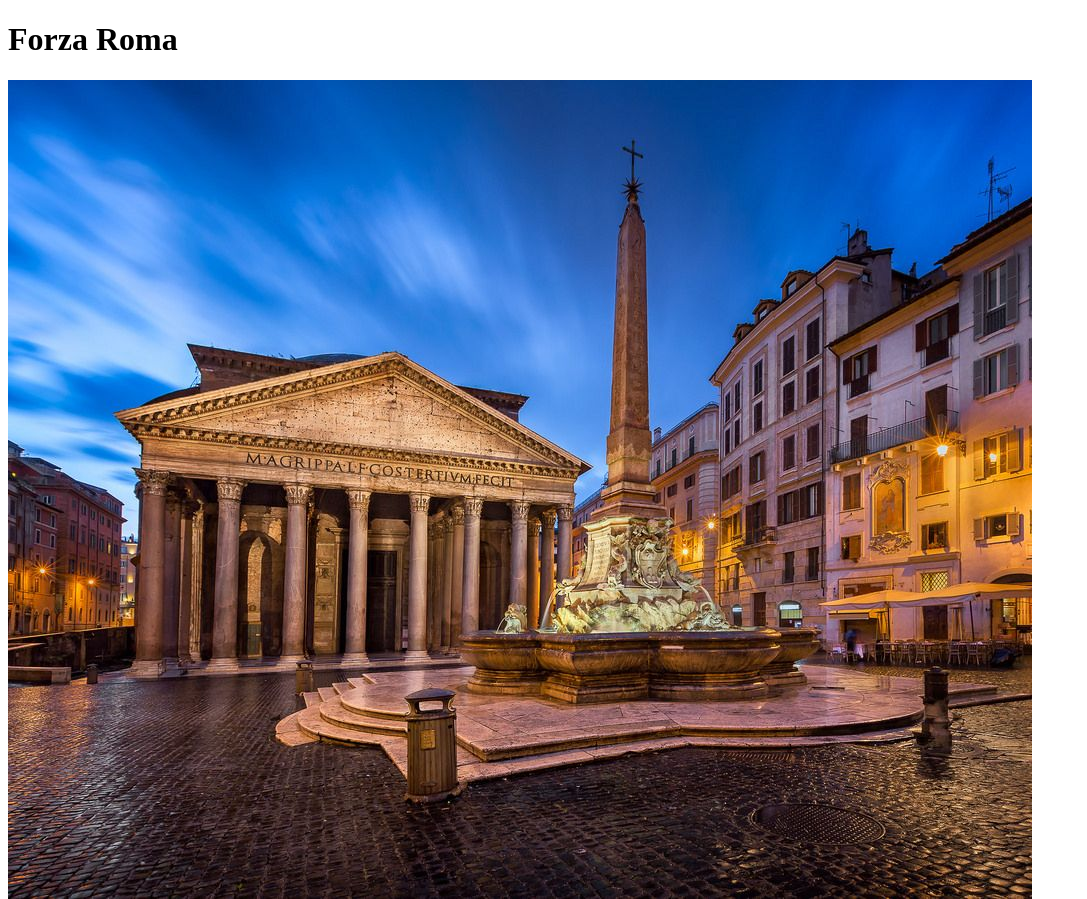
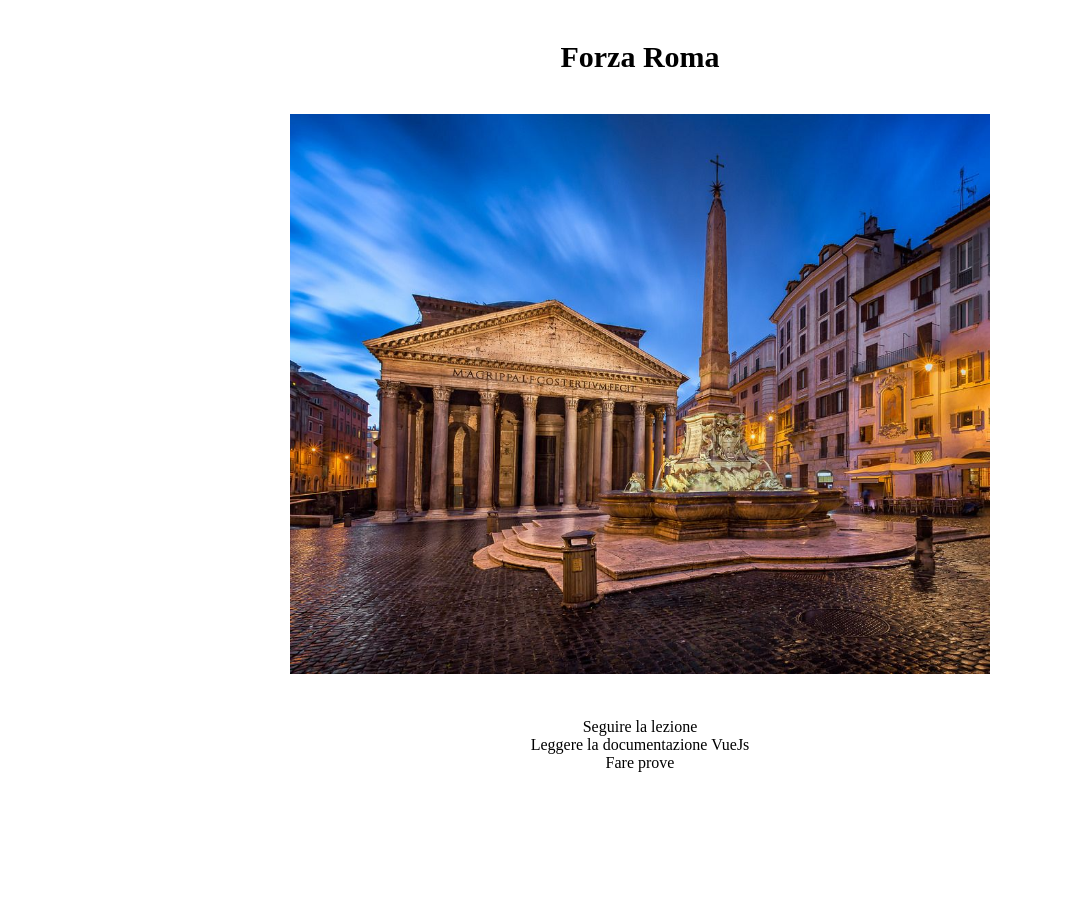
Before and after one commit to gianluca-forgia95/vue-hello, a plain HTML site: page index.html in a window 1280 px wide. Shown: the top 899 px of the page, without its empty margins (0-1087 px from the left). After the commit the page ends 812 px from the top, so only its background shows below. Drawn offline with nearby package versions, Linux system fonts and the light colour scheme.

Commit message:
aggiunto css

```diff
--- a/index.html
+++ b/index.html
@@ -6,6 +6,8 @@
     <!-- VueJs -->
     <script src="https://cdn.jsdelivr.net/npm/vue@2/dist/vue.js"></script>
     <!-- /VueJs -->
+    <!-- CSS -->
+    <link rel="stylesheet" href="style.css">
     <title>Vue Hello</title>
   </head>
   <body>
@@ -15,7 +17,7 @@
 
       <img v-bind:src="img" @click='changeImg' alt="Pantheon">
 
-       <ul>
+       <ul class="todo-list">
          <li v-for="element in list">
            {{ element }}
          </li>
--- a/js/script.js
+++ b/js/script.js
@@ -17,7 +17,7 @@ data: {
      changeImg: function () {
        if (this.img == 'img/pantheon.jpg' ) {
          return this.img = 'img/foto5.jpg';
-       } else {
+       } else  {
          return this.img == 'img/pantheon.jpg';
        }
      }
--- /dev/null
+++ b/style.css
@@ -0,0 +1,22 @@
+* {
+  margin: 0;
+  padding: 0;
+  box-sizing: border-box;
+}
+
+#root  {
+  max-width: 1020px;
+  margin: 0 auto;
+  text-align: center;
+}
+#root img {
+  max-width: 700px;
+}
+h1 {
+  font-size: 30px;
+  padding: 40px 0;
+}
+.todo-list {
+  list-style: none;
+  padding: 40px 0;
+}
```
